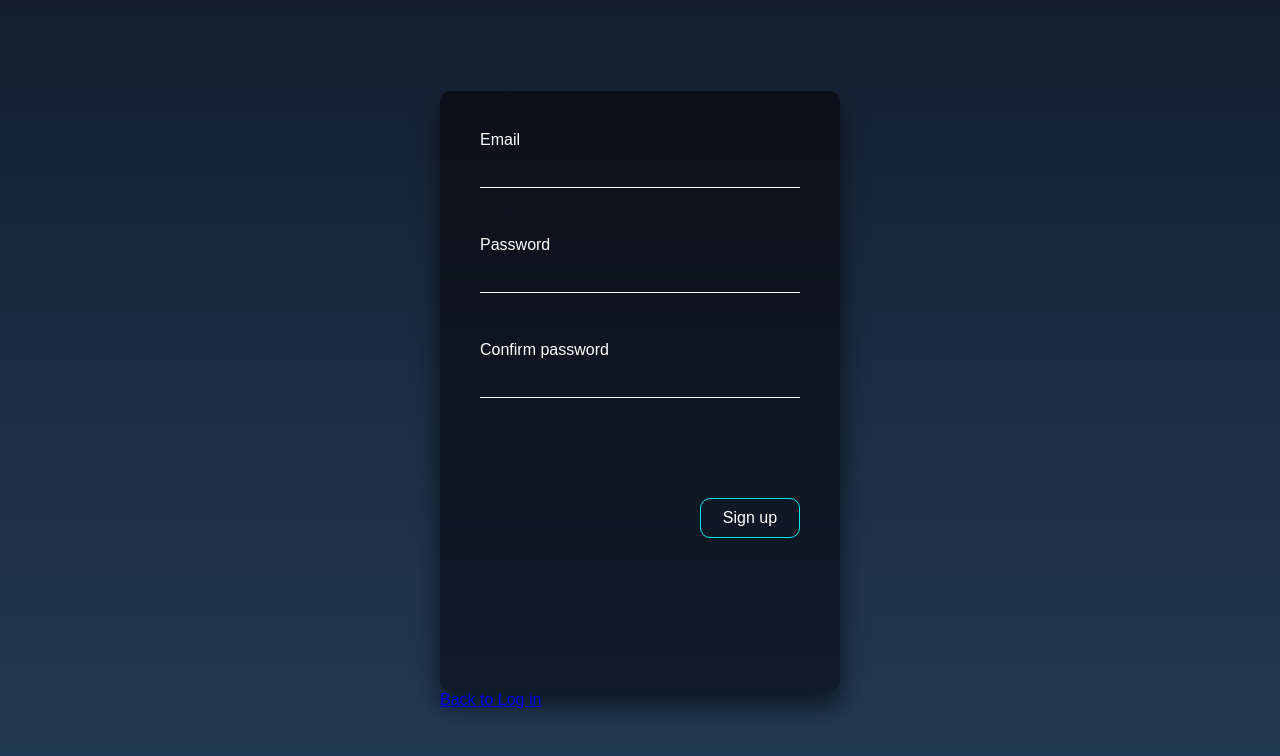
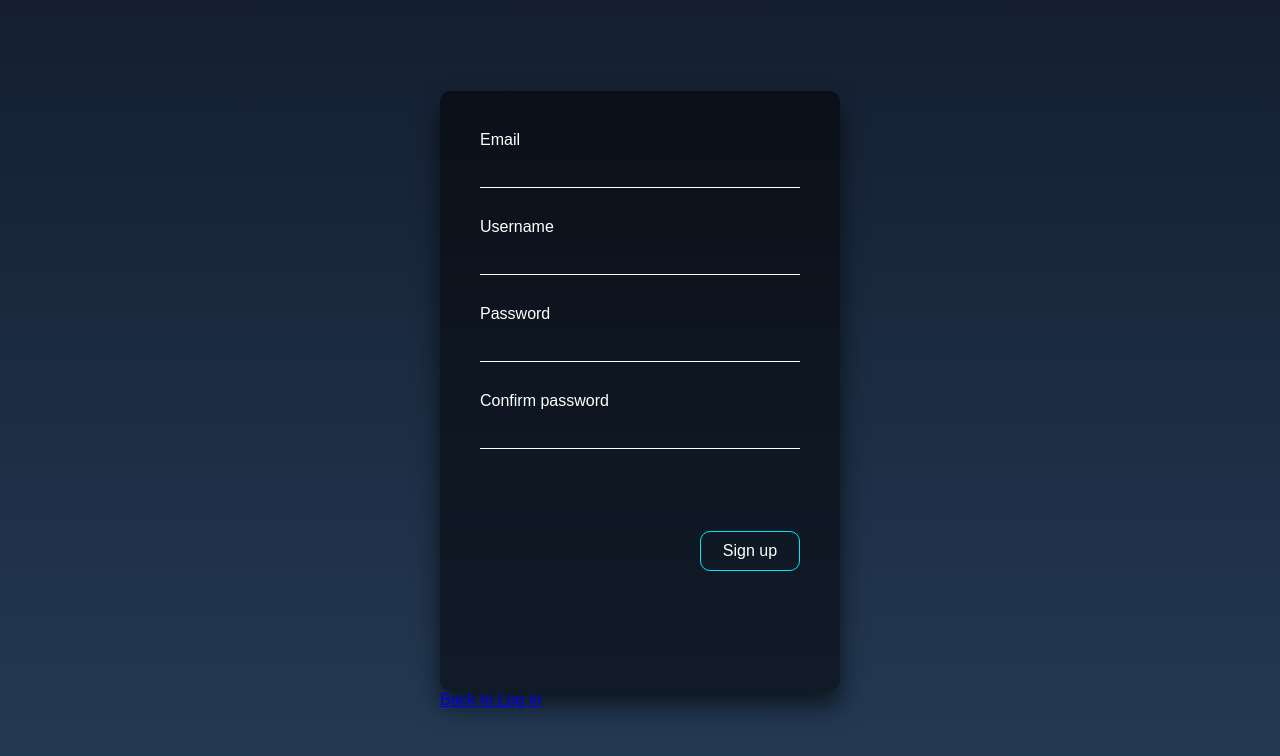
Before and after one commit to senemdemirr/ReactLogin, a React (Create React App) app: page /signup in a window 1280 px wide. Shown: the top 756 px of the page. Built offline with nearby package versions, Linux system fonts and the light colour scheme.

Commit message:
Added username to sign up form

```diff
--- a/src/components/Signup/index.js
+++ b/src/components/Signup/index.js
@@ -11,7 +11,8 @@ function Signup() {
     initialValues:{
       email:'',
       password:'',
-      passwordConfirm:''
+      passwordConfirm:'',
+      username:''
     },
     onSubmit : values => {
       console.log(values)
@@ -45,7 +46,23 @@ function Signup() {
           </div>
         )}
         <br />
+
+
+        <label>Username</label>
+        <input
+        name='username'
+        value={values.username}
+        onChange={handleChange}
+        onBlur={handleBlur}
+        />
+
+        {errors.username && touched.username &&(
+          <div className={style.error}>
+            {errors.username}
+          </div>
+        )}
         <br />
+
 
         <label>Password</label>
         <input
@@ -61,7 +78,7 @@ function Signup() {
           </div>
         )}
         <br />
-        <br />
+
 
         <label>Confirm password</label>
         <input
@@ -77,7 +94,7 @@ function Signup() {
           </div>
         )}
         <br />
-        <br />
+
 
         <button className={style.buton} type='submit'> Sign up</button>
       </form>
--- a/src/components/validations.js
+++ b/src/components/validations.js
@@ -3,7 +3,8 @@ import * as yup from "yup"
 const validations = yup.object().shape({
   email: yup.string().email('geçerli bir email girin...').required('zorunlu alan'),
   password: yup.string().min(5,'parolanız en az 5 karakterden oluşmalı').required('zorunlu alan'),
-  passwordConfirm: yup.string().oneOf([yup.ref("password")],'parolalar uyuşmuyor').required('zorunlu alan')
+  passwordConfirm: yup.string().oneOf([yup.ref("password")],'parolalar uyuşmuyor').required('zorunlu alan'),
+  username: yup.string().required('zorunlu alan'),
 })
 
 export default validations;
```
Also changed, not shown: users.json (+11 -0 lines).
